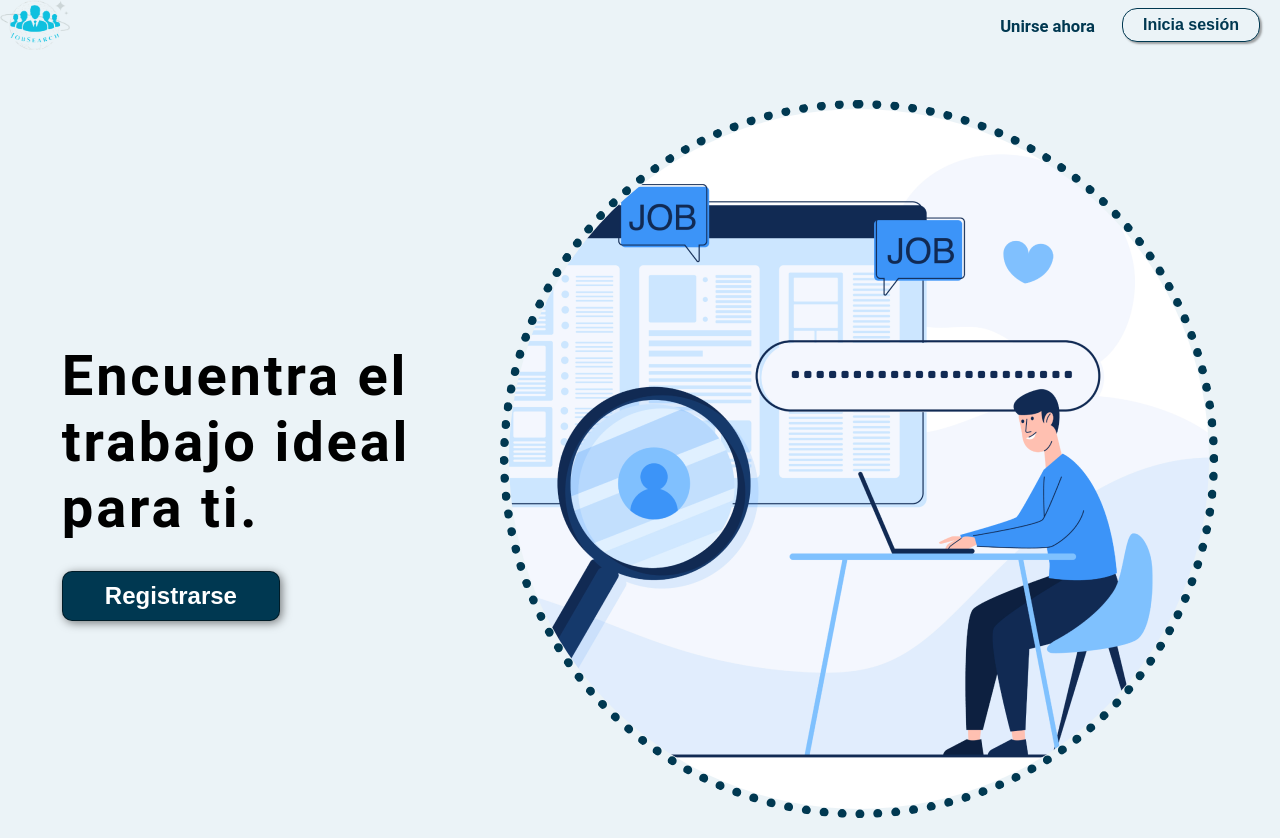
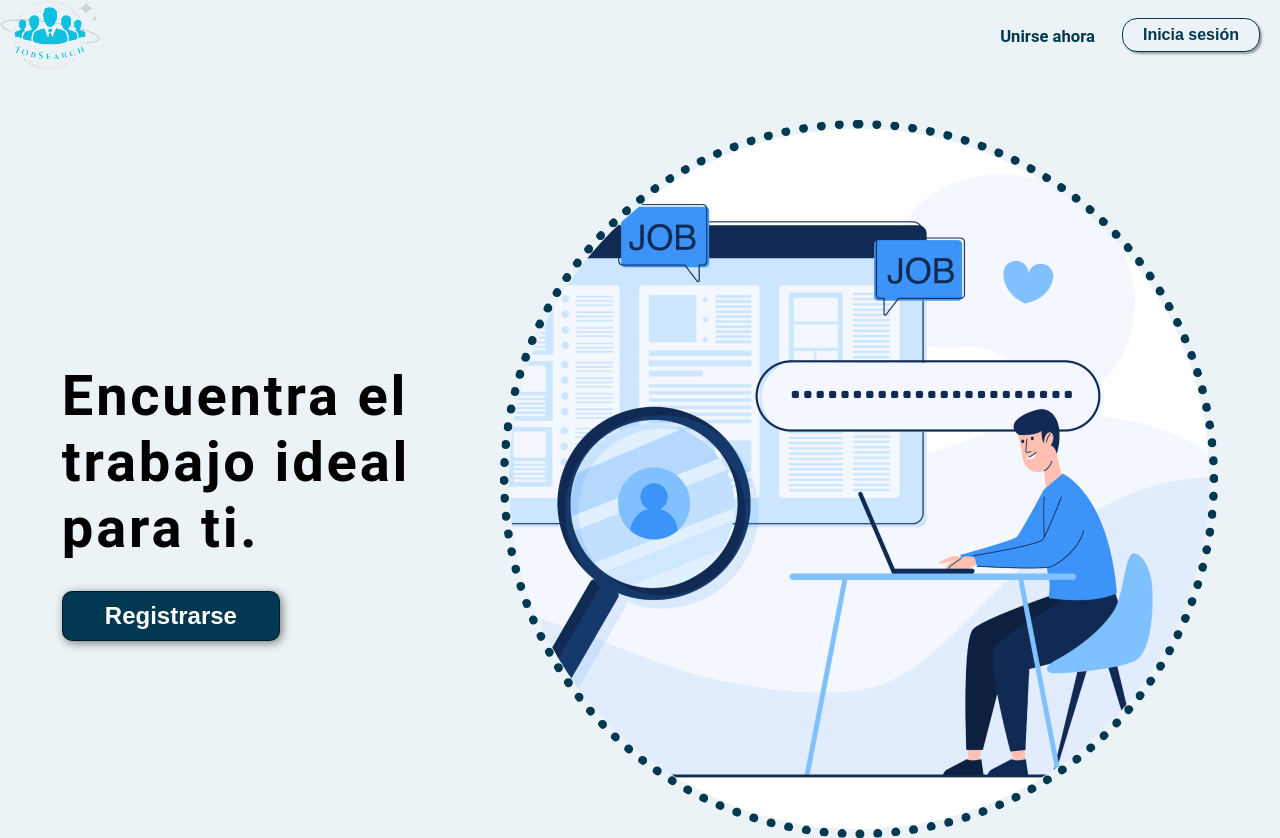
Before and after one commit to JhuonDavidBrown/JobSearch, a plain HTML site: page index/index.html in a window 1280 px wide. Drawn offline with Linux system fonts and the light colour scheme.

Commit message:
Update index.html

```diff
--- a/index/index.html
+++ b/index/index.html
@@ -9,7 +9,7 @@
 <body>
    <header>
       <div class="container">
-         <img src="../imgs/logo.png" class="joblogo" alt="Logo" height="50px" width="70px">
+         <img src="../imgs/logo.png" class="joblogo" alt="Logo" height="70px" width="100px">
          <nav>
             <a href="#">Unirse ahora</a>
             <button class="i">Inicia sesión</button>
```
